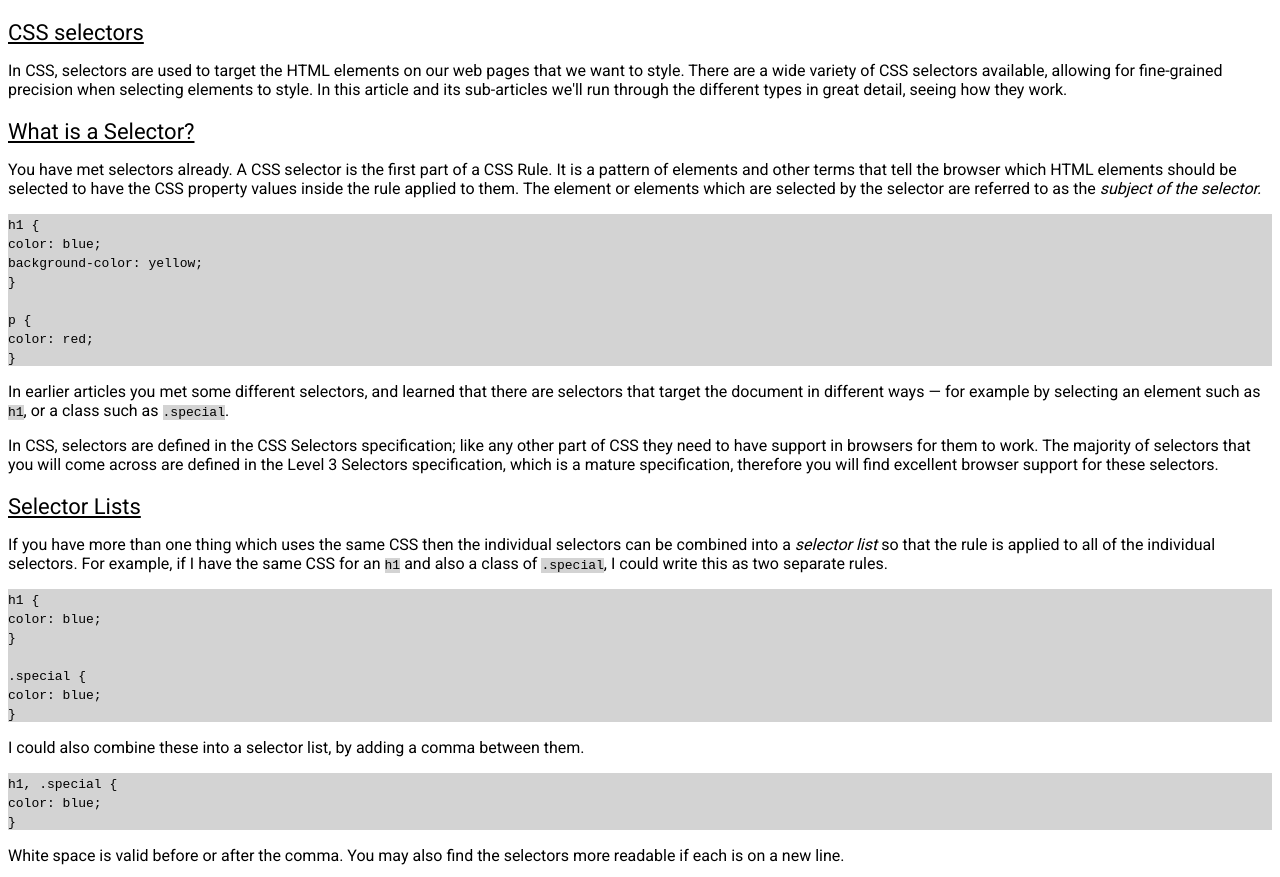
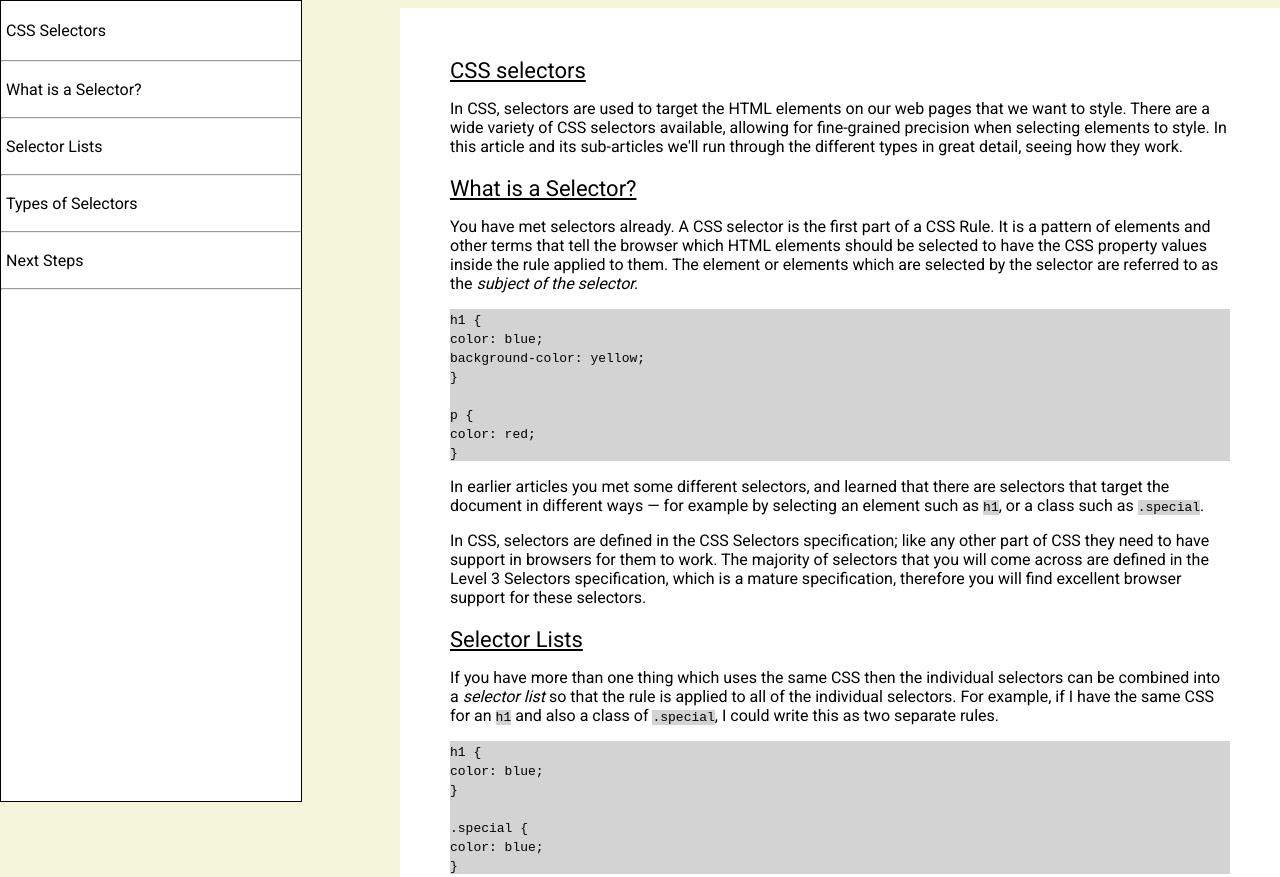
Before and after one commit to Auwolf33/technical-documentation, a plain HTML site: page index.html in a window 1280 px wide. Shown: the top 877 px of the page. Drawn offline with Linux system fonts and the light colour scheme.

Commit message:
add navbar

```diff
--- a/index.html
+++ b/index.html
@@ -9,6 +9,19 @@
     <link rel="preconnect" href="https://fonts.gstatic.com">
     <link href="https://fonts.googleapis.com/css2?family=Roboto&display=swap" rel="stylesheet">
 </head>
+<div id="content">
+    <nav id="nav-bar">
+        <header>CSS Selectors</header>
+        <hr>
+        <a class="nav-link" href="#what_is_a_selector">What is a Selector?</a> <br>
+        <hr>
+        <a class="nav-link" href="#selector_lists">Selector Lists</a> <br>
+        <hr>
+        <a class="nav-link" href="#types_of_selectors">Types of Selectors</a> <br>
+        <hr>
+        <a class="nav-link" href="#next_steps">Next Steps</a>
+        <hr>
+    </nav>
     <body>
         <main id="main">
             <section class="main-section" id="css_selectors">
@@ -96,6 +109,7 @@
                 <p>Try it out yourself and have fun!</p>
             </section>
         </main>
+    </body>
+</div>
 
-</body>
 </html>
--- a/style.css
+++ b/style.css
@@ -1,5 +1,41 @@
+#content {
+    display: flex;
+    flex-wrap: nowrap;
+}
+
+nav {
+    font-family: "Roboto", sans-serif;
+    width: 300px;
+    position: fixed;
+    margin: -8px 0 0 -8px;
+    border: 1px solid black;
+    background-color: white;
+    height: 100%;
+}
+nav header {
+    margin: 20px 5px 20px 5px;
+}
+.nav-link {
+    display: inline-block;
+    margin: 10px 5px 10px 5px;
+    color: black;
+    text-decoration: none;
+}
+body {
+    background-color: beige;
+}
 main {
     font-family: "Roboto", sans-serif;
+    text-align: center;
+    max-width: 800px;
+    margin: auto;
+    padding: 30px 50px;
+    background-color: white;
+    position: absolute;
+    left: 400px;
+}
+.main-section {
+    text-align: left;
 }
 .main-section header {
     font-size: 22px;
```
Lines whose indentation alone changed are shown as unchanged.
